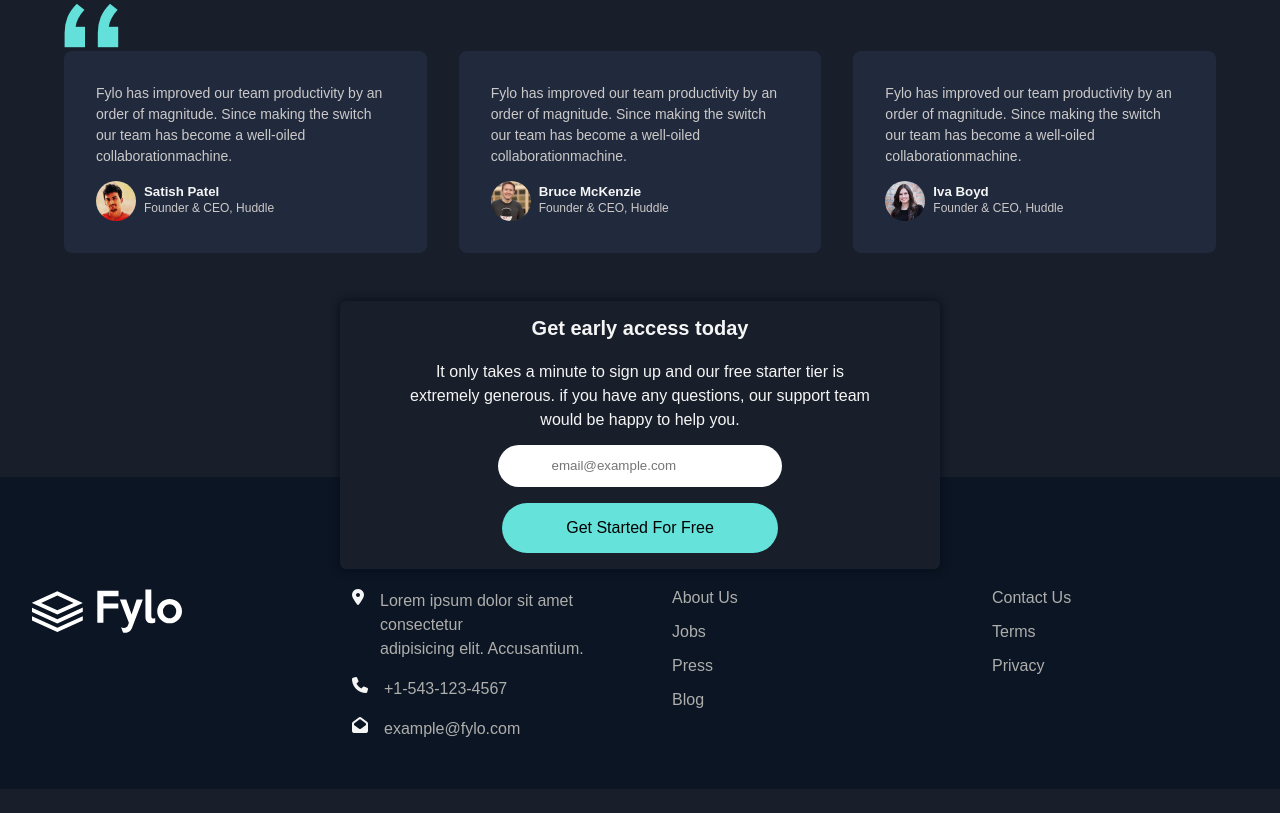
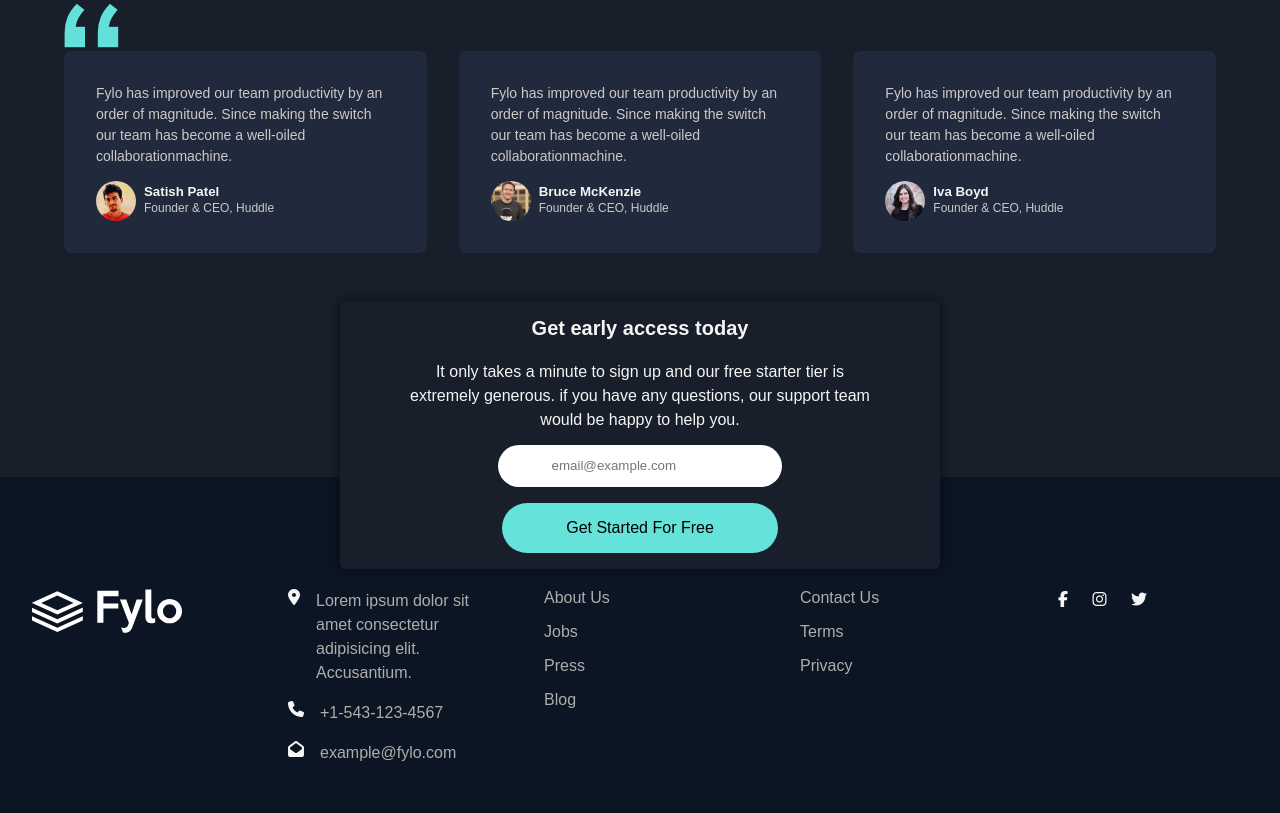
Before and after one commit to Eggscode/Fylo-Challenge, a plain HTML site: page index.html in a window 1280 px wide. Shown: the part 1852-2665 px from the top of the page. Before the commit the page ends 2641 px from the top, so only its background shows below. Drawn offline with Linux system fonts and the light colour scheme.

Commit message:
Added social icons

```diff
--- a/index.html
+++ b/index.html
@@ -154,6 +154,11 @@
                     <dl>Terms</dl>
                     <dl>Privacy</dl>
                 </li>
+                <li>
+                    <div><i class="fa fa-facebook"></i></div>
+                    <div><i class="fa fa-instagram"></i></div>
+                    <div><i class="fa fa-twitter"></i></div>
+                </li>
 
         </div>
         </footer>
--- a/style.css
+++ b/style.css
@@ -217,11 +217,9 @@ input{
 
 #bottom{
     display: grid;
-    grid-template-columns: repeat(4, 1fr );
+    grid-template-columns: repeat(5, 1fr );
     grid-gap: 4em;
 }
-
-
 
 .contact li{
     list-style: none;
@@ -244,6 +242,13 @@ dl{
 
 #bottom > li{
     list-style: none;
+}
+
+li div{
+    display: inline-block;
+    margin-right: 1em;
+    border-radius: 2px solid white;
+    padding: 2px;
 }
 
 /* -----------Tablet mode----------- */
```
